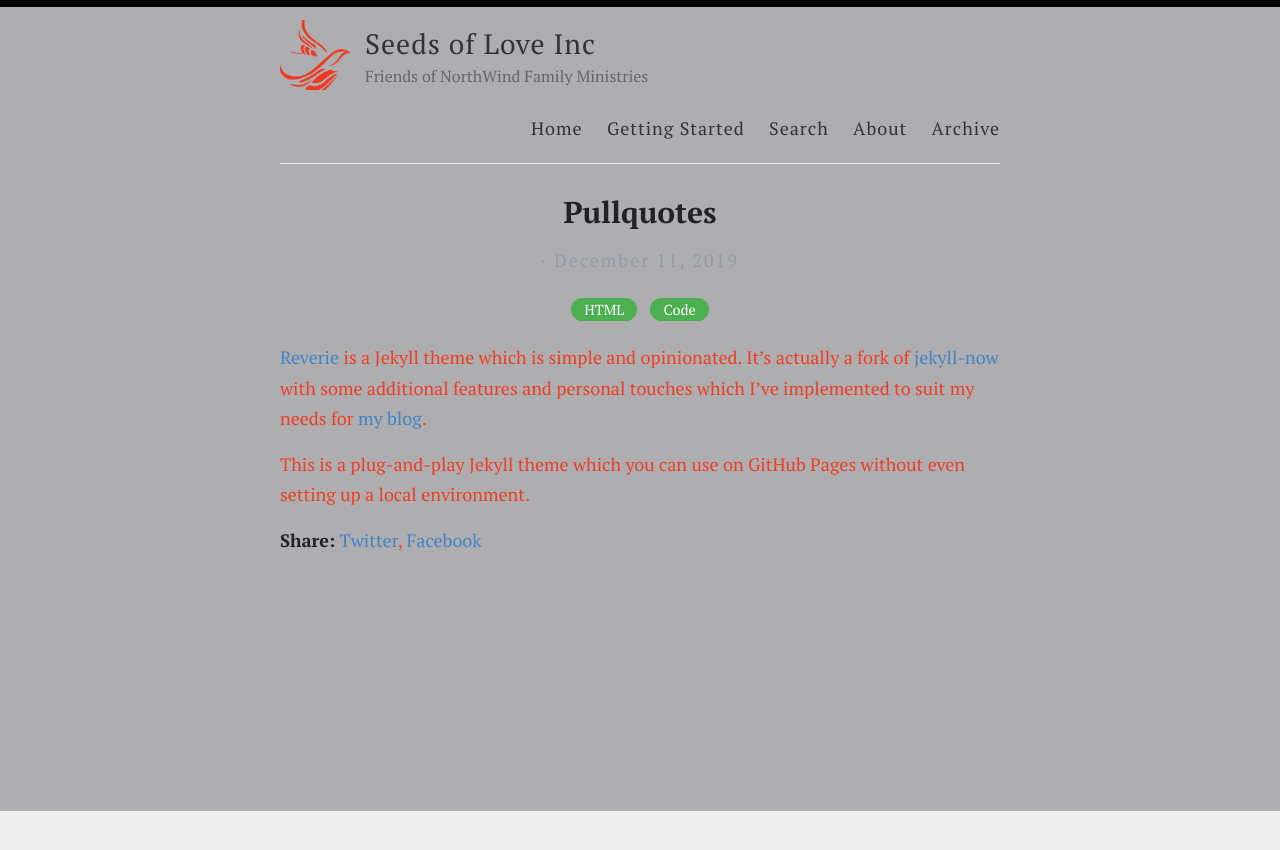
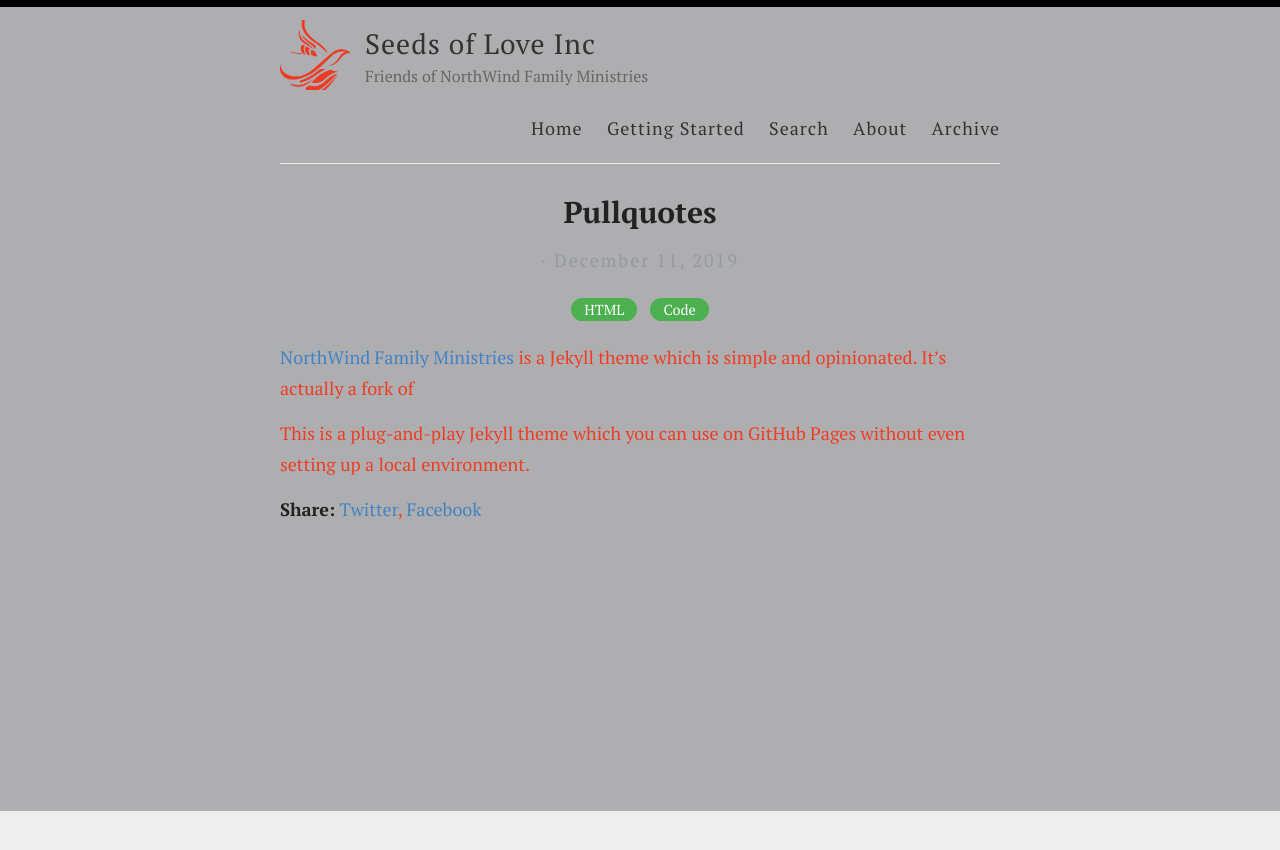
Before and after one commit to Seeds-of-Love-Inc/seeds-of-love-inc.github.io, a Jekyll site: the page built from _posts/2019-12-11-pullquotes.md, in a window 1280 px wide. Shown: the top 850 px of the page. Built offline with Jekyll 4.4.1, drawn with Linux system fonts in a browser that asks for light colours.

Commit message:
Update 2019-12-11-pullquotes.md

```diff
--- a/_posts/2019-12-11-pullquotes.md
+++ b/_posts/2019-12-11-pullquotes.md
@@ -2,9 +2,8 @@
 layout: post
 title:  Pullquotes
 categories: [HTML,Code]
-excerpt: a [NorthWind Family Ministries](https://www.northwindfm.org/) a pull quote (also known as a lift-out pull quote) is a key phrase, quotation, or excerpt that has been pulled from an article and used as a page layout graphic element, serving to entice readers into the article or to highlight a key topic.
 ---
 
-[Reverie](https://github.com/amitmerchant1990/reverie) is a Jekyll theme which is simple and opinionated. It's actually a fork of [jekyll-now](https://github.com/barryclark/jekyll-now) with some additional features and personal touches which I've implemented to suit my needs for [my blog](https://www.amitmerchant.com).
+[NorthWind Family Ministries](https://www.northwindfm.org/) is a Jekyll theme which is simple and opinionated. It's actually a fork of
 
 This is a plug-and-play Jekyll theme which you can use on GitHub Pages without even setting up a local environment.
```
